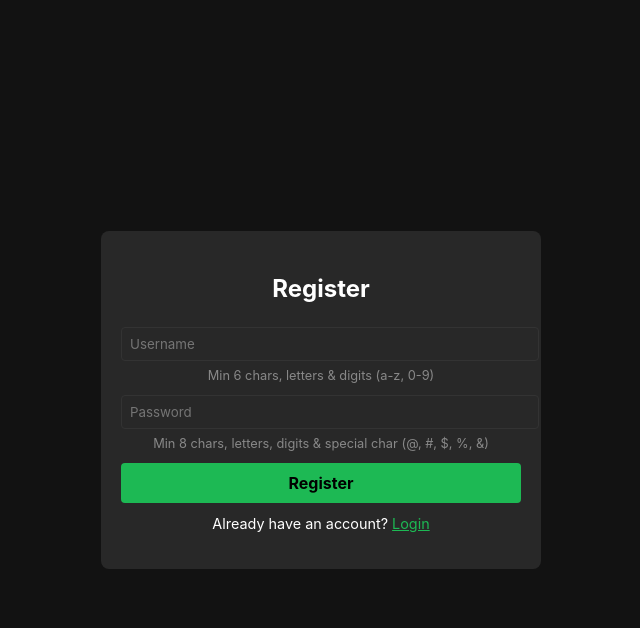
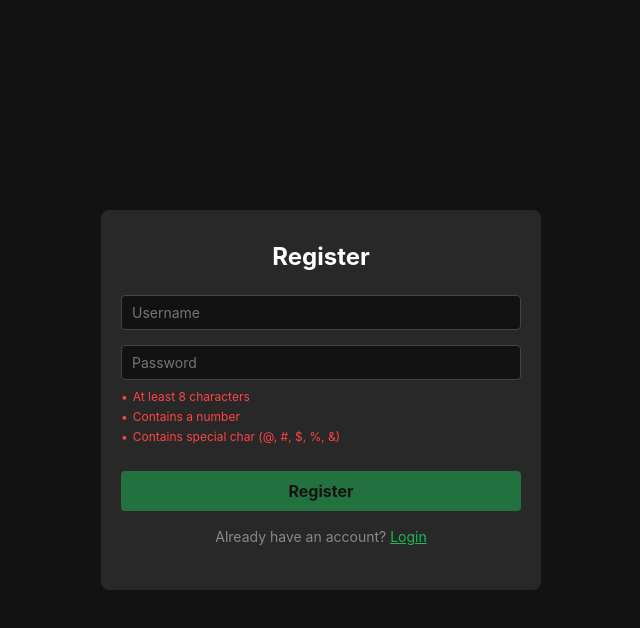
Before and after one commit to Erasylbruh/OKE, a React (Vite) app: page /auth in a window 1280 px wide. Both pictures are taken after a click on the element "Register". Shown: the top 628 px of the page, without its empty margins (319-959 px from the left). Built offline with nearby package versions, Linux system fonts and the light colour scheme; no server answers.

Commit message:
login\regpagechanges#1

```diff
--- a/src/pages/Auth.jsx
+++ b/src/pages/Auth.jsx
@@ -9,22 +9,28 @@ function Auth() {
     const [error, setError] = useState('');
     const navigate = useNavigate();
 
+    // Validation States
+    const hasLength = password.length >= 8;
+    const hasNum = /\d/.test(password);
+    const hasSpecial = /[@#$%&]/.test(password);
+    const hasLetters = /[a-zA-Z]/.test(password); // Implied requirement
+
+    const isPasswordValid = hasLength && hasNum && hasSpecial && hasLetters;
+
     const handleSubmit = async (e) => {
         e.preventDefault();
         setError('');
 
         if (!isLogin) {
-            // Username validation: min 6, letters + digits
+            // Username validation
             const usernameRegex = /^(?=.*[a-z])(?=.*\d)[a-z0-9]{6,}$/;
             if (!usernameRegex.test(username)) {
-                setError('Username must be at least 6 characters and contain both letters and digits.');
+                setError('Invalid username format');
                 return;
             }
 
-            // Password validation: min 8, letters + digits + special (@, #, $, %, &)
-            const passwordRegex = /^(?=.*[a-zA-Z])(?=.*\d)(?=.*[@#$%&])[a-zA-Z\d@#$%&]{8,}$/;
-            if (!passwordRegex.test(password)) {
-                setError('Password must be at least 8 characters and contain letters, digits, and a special character (@, #, $, %, &).');
+            if (!isPasswordValid) {
+                setError('Please meet all password requirements');
                 return;
             }
         }
@@ -72,27 +78,73 @@ function Auth() {
         }
     };
 
+    const containerStyle = {
+        width: '440px',
+        height: isLogin ? '280px' : '380px', // Increased slightly to fit validation text comfortably
+        margin: '100px auto',
+        padding: '20px',
+        backgroundColor: '#282828',
+        borderRadius: '8px',
+        display: 'flex',
+        flexDirection: 'column',
+        justifyContent: 'center', // Center content vertically
+        boxSizing: 'border-box',
+        transition: 'height 0.3s ease'
+    };
+
+    const inputStyle = {
+        width: '100%', // 400px effectively (440 - 40 padding)
+        height: '35px',
+        padding: '0 10px',
+        boxSizing: 'border-box',
+        borderRadius: '4px',
+        border: '1px solid #444',
+        backgroundColor: '#121212',
+        color: 'white',
+        fontSize: '14px'
+    };
+
+    const buttonStyle = {
+        width: '100%',
+        height: '40px',
+        backgroundColor: '#1db954',
+        border: 'none',
+        borderRadius: '4px',
+        color: 'black',
+        fontWeight: 'bold',
+        cursor: 'pointer',
+        fontSize: '16px',
+        marginTop: '10px'
+    };
+
+    const ValidationItem = ({ satisfied, text }) => (
+        <div style={{
+            color: satisfied ? '#1db954' : '#ff4444',
+            fontSize: '12px',
+            transition: 'color 0.3s ease',
+            display: 'flex',
+            alignItems: 'center',
+            gap: '5px'
+        }}>
+            <span>{satisfied ? '✓' : '•'}</span>
+            {text}
+        </div>
+    );
+
     return (
-        <div style={{ maxWidth: '400px', margin: '50px auto', padding: '20px', backgroundColor: '#282828', borderRadius: '8px' }}>
-            <h2>{isLogin ? 'Login' : 'Register'}</h2>
-            {error && <div style={{ color: 'red', marginBottom: '10px' }}>{error}</div>}
+        <div style={containerStyle}>
+            <h2 style={{ textAlign: 'center', marginBottom: '20px', marginTop: 0 }}>{isLogin ? 'Login' : 'Register'}</h2>
+            {error && <div style={{ color: '#ff4444', marginBottom: '10px', fontSize: '14px', textAlign: 'center' }}>{error}</div>}
 
-            <form onSubmit={handleSubmit} style={{ display: 'flex', flexDirection: 'column', gap: '10px' }}>
-                <div>
+            <form onSubmit={handleSubmit} style={{ display: 'flex', flexDirection: 'column', gap: '15px' }}>
                 <input
                     type="text"
                     placeholder="Username"
                     value={username}
                     onChange={(e) => setUsername(e.target.value.toLowerCase())}
                     required
-                        style={{ width: '100%', padding: '8px' }}
+                    style={inputStyle}
                 />
-                    {!isLogin && (
-                        <div style={{ fontSize: '0.8em', color: '#888', marginTop: '5px' }}>
-                            Min 6 chars, letters & digits (a-z, 0-9)
-                        </div>
-                    )}
-                </div>
 
                 <div>
                     <input
@@ -101,23 +153,26 @@ function Auth() {
                         value={password}
                         onChange={(e) => setPassword(e.target.value)}
                         required
-                        style={{ width: '100%', padding: '8px' }}
+                        style={inputStyle}
                     />
                     {!isLogin && (
-                        <div style={{ fontSize: '0.8em', color: '#888', marginTop: '5px' }}>
-                            Min 8 chars, letters, digits & special char (@, #, $, %, &)
+                        <div style={{ marginTop: '8px', display: 'flex', flexDirection: 'column', gap: '2px' }}>
+                            <ValidationItem satisfied={hasLength} text="At least 8 characters" />
+                            <ValidationItem satisfied={hasNum} text="Contains a number" />
+                            <ValidationItem satisfied={hasSpecial} text="Contains special char (@, #, $, %, &)" />
                         </div>
                     )}
                 </div>
 
-                <button type="submit" style={{ padding: '10px', backgroundColor: '#1db954', border: 'none', borderRadius: '4px', color: 'black', fontWeight: 'bold', cursor: 'pointer' }}>
+                <button type="submit" style={{ ...buttonStyle, opacity: (!isLogin && !isPasswordValid) ? 0.5 : 1, cursor: (!isLogin && !isPasswordValid) ? 'not-allowed' : 'pointer' }} disabled={!isLogin && !isPasswordValid}>
                     {isLogin ? 'Login' : 'Register'}
                 </button>
             </form>
-            <p style={{ marginTop: '10px', fontSize: '0.9em' }}>
+
+            <p style={{ marginTop: '15px', fontSize: '14px', textAlign: 'center', color: '#888' }}>
                 {isLogin ? "Don't have an account? " : "Already have an account? "}
                 <span
-                    onClick={() => setIsLogin(!isLogin)}
+                    onClick={() => { setIsLogin(!isLogin); setError(''); }}
                     style={{ color: '#1db954', cursor: 'pointer', textDecoration: 'underline' }}
                 >
                     {isLogin ? 'Register' : 'Login'}
```
Lines whose indentation alone changed are shown as unchanged.
